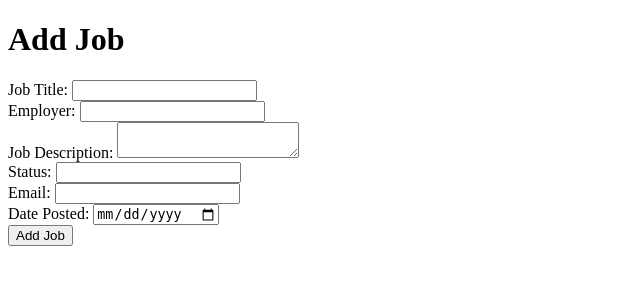
After one commit to rushionfisher/COMP3901-Project, a Flask app: a page that uses app/templates/add_job.html in a window 1280 px wide. The commit adds this page. Shown: the top 300 px of the page, without its empty margins (0-640 px from the left). Run offline with Flask 3, Linux system fonts and the light colour scheme.

Commit message:
Add job Admin

```diff
--- /dev/null
+++ b/app/templates/add_job.html
@@ -0,0 +1,30 @@
+<!DOCTYPE html>
+<html>
+  <head>
+    <title>Add Job</title>
+  </head>
+  <body>
+    <h1>Add Job</h1>
+    <form method="POST" action="{{ url_for('add_job_post', admin='true') }}">
+      <label for="jobTitle">Job Title:</label>
+      <input type="text" id="jobTitle" name="jobTitle" required>
+      <br>
+      <label for="employer">Employer:</label>
+      <input type="text" id="employer" name="employer" required>
+      <br>
+      <label for="jobDescription">Job Description:</label>
+      <textarea id="jobDescription" name="jobDescription" required></textarea>
+      <br>
+      <label for="status">Status:</label>
+      <input type="text" id="status" name="status" required>
+      <br>
+      <label for="email">Email:</label>
+      <input type="email" id="email" name="email" required>
+      <br>
+      <label for="DatePosted">Date Posted:</label>
+      <input type="date" id="DatePosted" name="DatePosted" required>
+      <br>
+      <button type="submit">Add Job</button>
+    </form>
+  </body>
+</html>
--- a/app/templates/joblisting.html
+++ b/app/templates/joblisting.html
@@ -36,7 +36,11 @@
                 <button type="submit" id="search-btn">Search</button>
             </form>
         </div>
-
+        {% if is_admin %}
+            <form method="get" action="{{ url_for('add_job') }}">
+                <button type="submit" id="add-job-btn">Add Job</button>
+            </form>
+        {% endif %}
             <div class="result">
                 <table>
                     <thead>
--- /dev/null
+++ b/app/views.py
@@ -0,0 +1,66 @@
+from flask import render_template, request, redirect, url_for, flash, session, abort, send_from_directory
+import mysql.connector
+from app import app
+
+
+# MySQL database configuration
+db_config = {
+    'user': 'root',
+    'password': '',
+    'host': 'localhost',
+    'database': 'jobListings',
+}
+
+# Connect to the database
+db = mysql.connector.connect(**db_config)
+cursor = db.cursor()
+
+# Define a route to display the content from the database on the webpage
+@app.route('/joblisting.html', methods=['GET', 'POST'])
+def joblisting():
+    # Handle search form submission
+    if request.method == 'POST':
+        search_term = request.form['search']
+        query = f"SELECT jobTitle, employer, DatePosted, status FROM jobs WHERE jobTitle LIKE '%{search_term}%'"
+        cursor.execute(query)
+        data = cursor.fetchall()
+    else:
+        # Execute a SELECT statement to retrieve all data from the database
+        query = "SELECT jobTitle, employer, DatePosted, status FROM jobs"
+        cursor.execute(query)
+        data = cursor.fetchall()
+    is_admin = 'true'
+    # Render the template and pass the data to the template
+    return render_template('joblisting.html', data=data, is_admin=is_admin)
+
+@app.route('/add_job', methods=['GET'])
+def add_job():
+    return render_template('add_job.html')
+
+@app.route('/add_job', methods=['POST'])
+def add_job_post():
+    jobTitle = request.form['jobTitle']
+    employer = request.form['employer']
+    jobDescription = request.form['jobDescription']
+    status = request.form['status']
+    email = request.form['email']
+    DatePosted = request.form['DatePosted']
+
+    # Insert the new job into the database
+    query = "INSERT INTO jobs (jobTitle, employer, jobDescription, status, email, DatePosted) VALUES (%s, %s, %s, %s, %s, %s)"
+    values = (jobTitle, employer, jobDescription, status, email, DatePosted)
+    cursor.execute(query, values)
+    db.commit()
+    cursor.close()
+    db.close()
+
+    flash('Job added successfully!')
+    return redirect(url_for('job_list'))
+
+@app.route('/', methods=['GET'])
+def homepage():
+    return render_template('home.html')
+
+@app.route('/about.html', methods=['GET'])
+def aboutpage():
+    return render_template('about.html')
```
Also changed, not shown: app/__init__.py (added, +11 -0 lines), app/app.py (deleted, +0 -46 lines), insertJobQueries.sql (added, +26 -0 lines), requirements.txt (added, +21 -0 lines), 1 other file.
